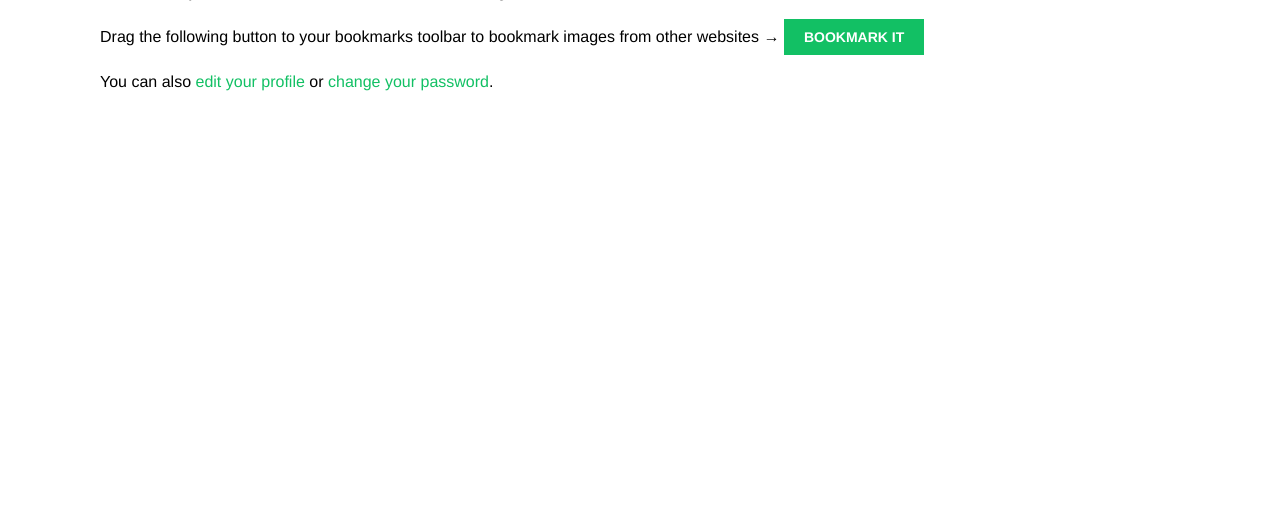
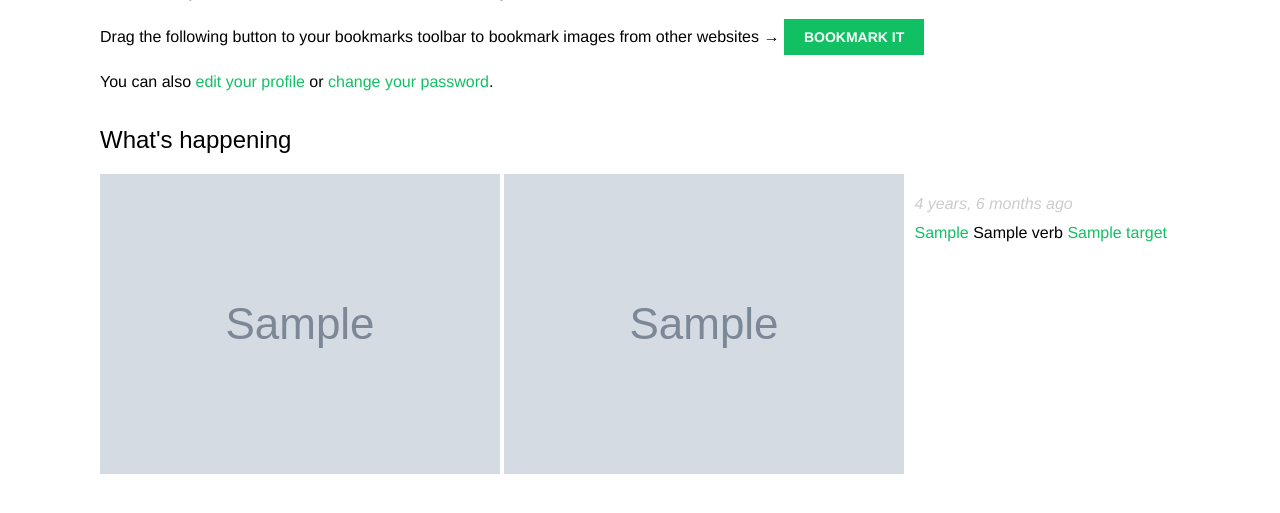
Before and after one commit to AflaxCade/Django-Social-Website, a Django app: template account/templates/account/dashboard.html in a window 1280 px wide. Shown: the part 177-690 px from the top of the page. Run offline with Django 3.2, Linux system fonts and the light colour scheme; the template is opened without the code that fills it: most values are stand-ins (such as "Sample title", 1, 10 or a date in 2020); grey boxes marked "Sample" are stand-in pictures; some libraries are stand-ins or nearby versions; some web fonts are replaced.

Commit message:
CreatED templates for actions

```diff
--- a/account/templates/account/dashboard.html
+++ b/account/templates/account/dashboard.html
@@ -3,10 +3,20 @@
 {% block content %}
 <h1>Dashboard</h1>
 {% with total_images_created=request.user.images_created.count %}
-<p>Welcome to your dashboard. You have bookmarked {{ total_images_created }} image{{ total_images_created|pluralize }}.</p>
+<p>Welcome to your dashboard. You have bookmarked {{ total_images_created }} image{{ total_images_created|pluralize }}.
+</p>
 {% endwith %}
 <p>Drag the following button to your bookmarks toolbar to bookmark images
     from other websites → <a href="javascript:{% include 'bookmarklet_launcher.js' %}" class="button">Bookmark it</a>
 </p>
-<p>You can also <a href="{% url 'edit' %}">edit your profile</a> or <a href="{% url 'password_change' %}">change your password</a>.</p>
+<p>You can also <a href="{% url 'edit' %}">edit your profile</a> or <a href="{% url 'password_change' %}">change your
+        password</a>.</p>
+
+<h2>What's happening</h2>
+<div id="action-list">
+    {% for action in actions %}
+    {% include "actions/action/detail.html" %}
+    {% endfor %}
+</div>
+
 {% endblock %}
--- /dev/null
+++ b/actions/templates/actions/action/detail.html
@@ -0,0 +1,39 @@
+{% load thumbnail %}
+
+{% with user=action.user profile=action.user.profile %}
+<div class="action">
+    <div class="images">
+        {% if profile.photo %}
+        {% thumbnail user.profile.photo "80x80" crop="100%" as im %}
+        <a href="{{ user.get_absolute_url }}">
+            <img src="{{ im.url }}" alt="{{ user.get_full_name }}" class="item-img">
+        </a>
+        {% endif %}
+        {% if action.target %}
+        {% with target=action.target %}
+        {% if target.image %}
+        {% thumbnail target.image "80x80" crop="100%" as im %}
+        <a href="{{ target.get_absolute_url }}">
+            <img src="{{ im.url }}" class="item-img">
+        </a>
+        {% endif %}
+        {% endwith %}
+        {% endif %}
+    </div>
+    <div class="info">
+        <p>
+            <span class="date">{{ action.created|timesince }} ago</span>
+            <br />
+            <a href="{{ user.get_absolute_url }}">
+                {{ user.first_name }}
+            </a>
+            {{ action.verb }}
+            {% if action.target %}
+            {% with target=action.target %}
+            <a href="{{ target.get_absolute_url }}">{{ target }}</a>
+            {% endwith %}
+            {% endif %}
+        </p>
+    </div>
+</div>
+{% endwith %}
```
